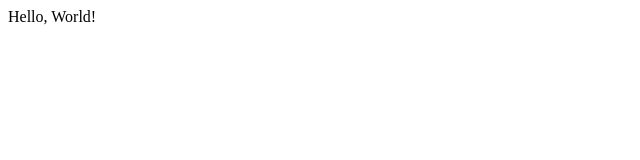
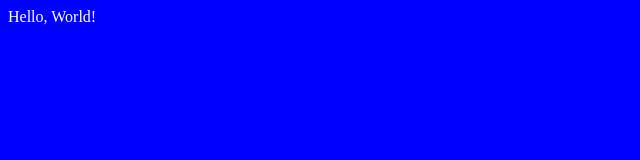
Before and after one commit to rileyborgard/shiny-octo-wookie, a plain HTML site: page index.html in a window 1280 px wide. Shown: the whole page, without its empty margins (0-640 px from the left). Drawn offline with Linux system fonts and the light colour scheme.

Commit message:
Updated html file

```diff
--- a/index.html
+++ b/index.html
@@ -1,5 +1,5 @@
 <html>
-	<body>
+	<body style="color:white; background-color:blue;">
 		Hello, World!
 	</body>
 </html>
```
